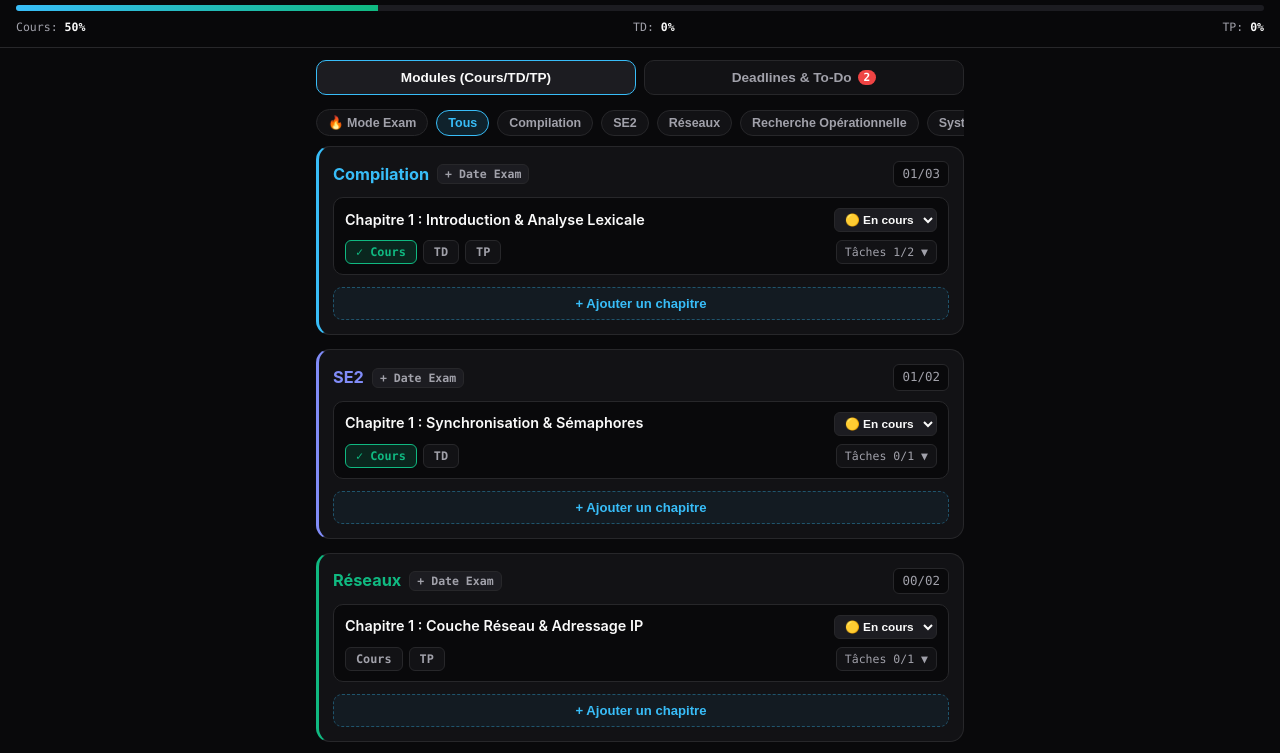
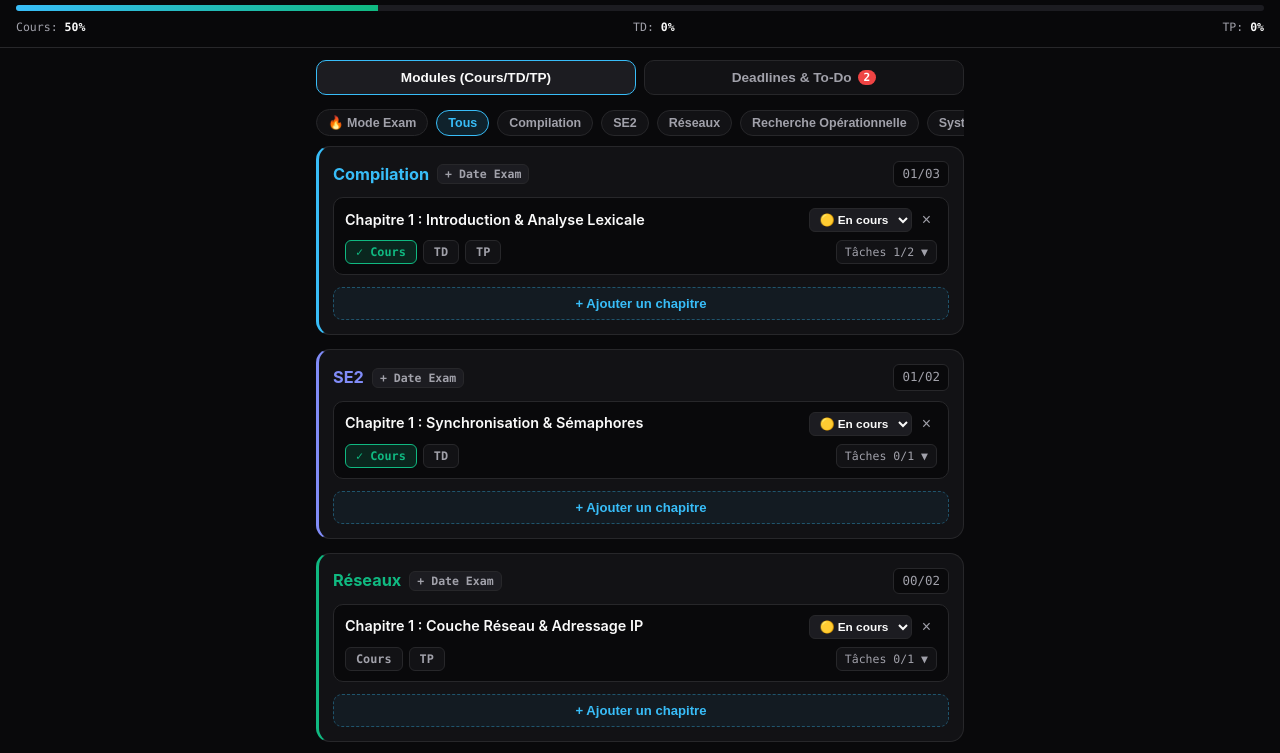
Before and after one commit to othmaneyacer-sys/project-alpha, a plain HTML site: page index.html in a window 1280 px wide. Shown: the part 45-798 px from the top of the page. Drawn offline with Linux system fonts and the light colour scheme.

Commit message:
Update index.html

```diff
--- a/index.html
+++ b/index.html
@@ -284,7 +284,7 @@
       display: flex;
       justify-content: space-between;
       align-items: center;
-      gap: 8px;
+      gap: 6px;
     }
 
     .chap-name {
@@ -297,6 +297,13 @@
     .chap-name.mastered {
       color: var(--muted);
       text-decoration: line-through;
+    }
+
+    .chap-controls {
+      display: flex;
+      align-items: center;
+      gap: 4px;
+      flex-shrink: 0;
     }
 
     .status-select {
@@ -408,8 +415,9 @@
       border: none;
       color: var(--muted);
       cursor: pointer;
-      font-size: 0.95rem;
+      font-size: 1rem;
       padding: 2px 6px;
+      line-height: 1;
     }
     .icon-btn:hover { color: var(--red); }
 
@@ -1195,11 +1203,14 @@
                   <span class="chap-name ${ch.status === 'Maîtrisé' ? 'mastered' : ''}" onclick="toggleDrawer(${mIdx}, ${cIdx})">
                     ${ch.title}
                   </span>
-                  <select class="status-select" onchange="changeStatus(${mIdx}, ${cIdx}, this.value)">
-                    <option value="Bloqué" ${ch.status === 'Bloqué' ? 'selected' : ''}>🔴 Bloqué</option>
-                    <option value="En cours" ${ch.status === 'En cours' ? 'selected' : ''}>🟡 En cours</option>
-                    <option value="Maîtrisé" ${ch.status === 'Maîtrisé' ? 'selected' : ''}>🟢 Maîtrisé</option>
-                  </select>
+                  <div class="chap-controls">
+                    <select class="status-select" onchange="changeStatus(${mIdx}, ${cIdx}, this.value)">
+                      <option value="Bloqué" ${ch.status === 'Bloqué' ? 'selected' : ''}>🔴 Bloqué</option>
+                      <option value="En cours" ${ch.status === 'En cours' ? 'selected' : ''}>🟡 En cours</option>
+                      <option value="Maîtrisé" ${ch.status === 'Maîtrisé' ? 'selected' : ''}>🟢 Maîtrisé</option>
+                    </select>
+                    <button class="icon-btn" onclick="deleteChapter(${mIdx}, ${cIdx})" title="Supprimer le chapitre">×</button>
+                  </div>
                 </div>
                 <div class="chap-row-2">
                   <div class="pillar-group">${pillarsHTML}</div>
@@ -1256,6 +1267,15 @@
       }
       persist();
       renderAll();
+    }
+
+    function deleteChapter(mIdx, cIdx) {
+      const chapTitle = db.modules[mIdx].chapters[cIdx].title;
+      if (confirm(`Supprimer "${chapTitle}" ?`)) {
+        db.modules[mIdx].chapters.splice(cIdx, 1);
+        persist();
+        renderAll();
+      }
     }
 
     function toggleDrawer(mIdx, cIdx) {
```
